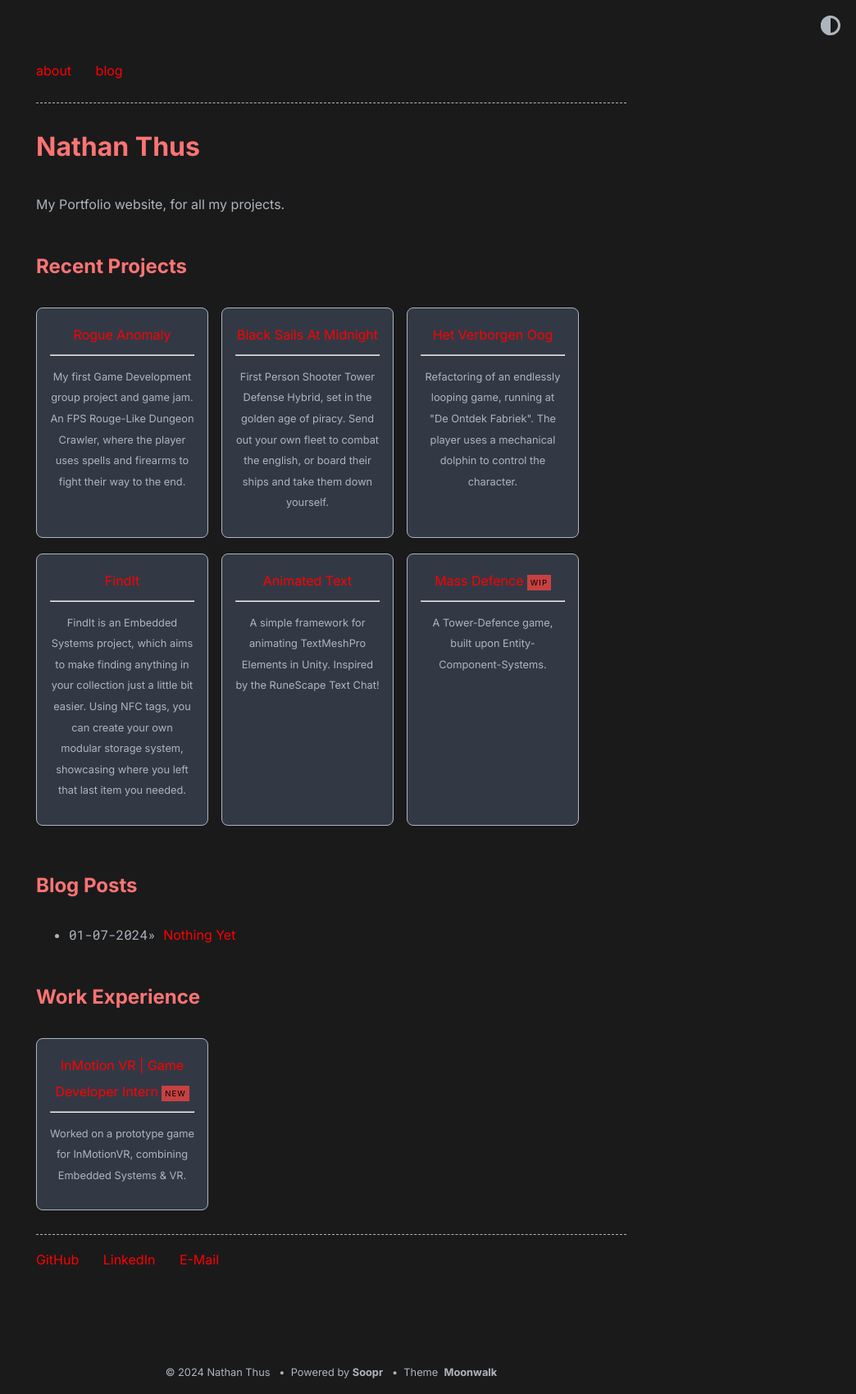
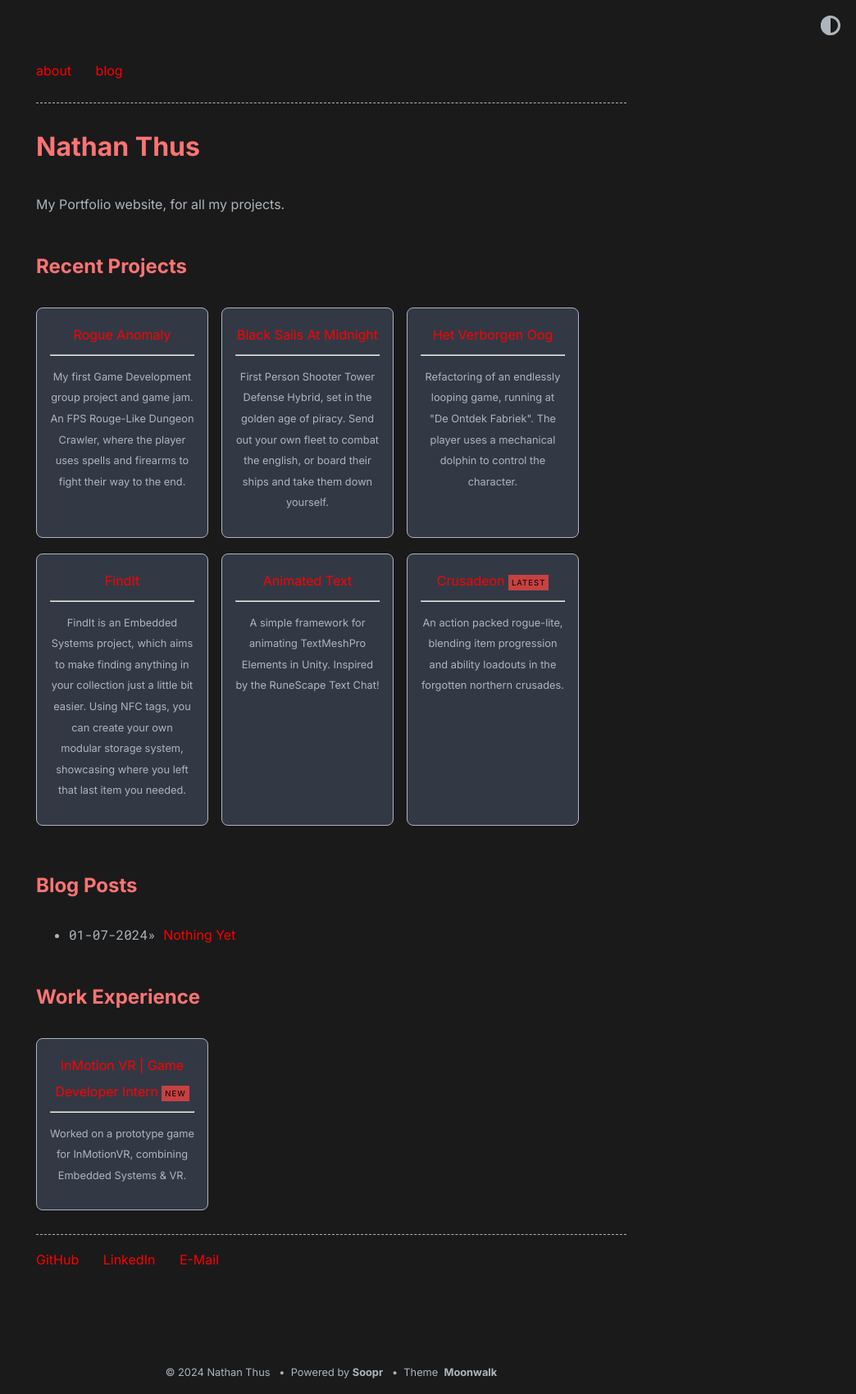
Before and after one commit to NathanThus/nathanthus.github.io, a Jekyll site: the page built from index.md, in a window 1280 px wide. Shown: the whole page at 82% size, without its empty margins (236-1280 px from the left). Built offline with Jekyll 4.4.1, drawn with Linux system fonts in a browser that asks for light colours.

Commit message:
📝 Update Project list
Mass Defence is currently not being worked on, and is replaced with the latest project, Crusadeon

```diff
--- a/_data/home.yml
+++ b/_data/home.yml
@@ -34,11 +34,10 @@ project_entries:
     url: https://github.com/NathanThus/Animated-Text
     desc: A simple framework for animating TextMeshPro Elements in Unity. Inspired by the RuneScape Text Chat!
 
-  - title: Mass Defence
-    url: https://github.com/NathanThus/Mass-Defence
-    desc: A Tower-Defence game, built upon Entity-Component-Systems.
-    highlight: WIP
-
+  - title: Crusadeon
+    url: https://github.com/Rogue-Ape-Studios/Crusader
+    desc: An action packed rogue-lite, blending item progression and ability loadouts in the forgotten northern crusades.
+    highlight: LATEST
 
 misc_entries:
 
```
